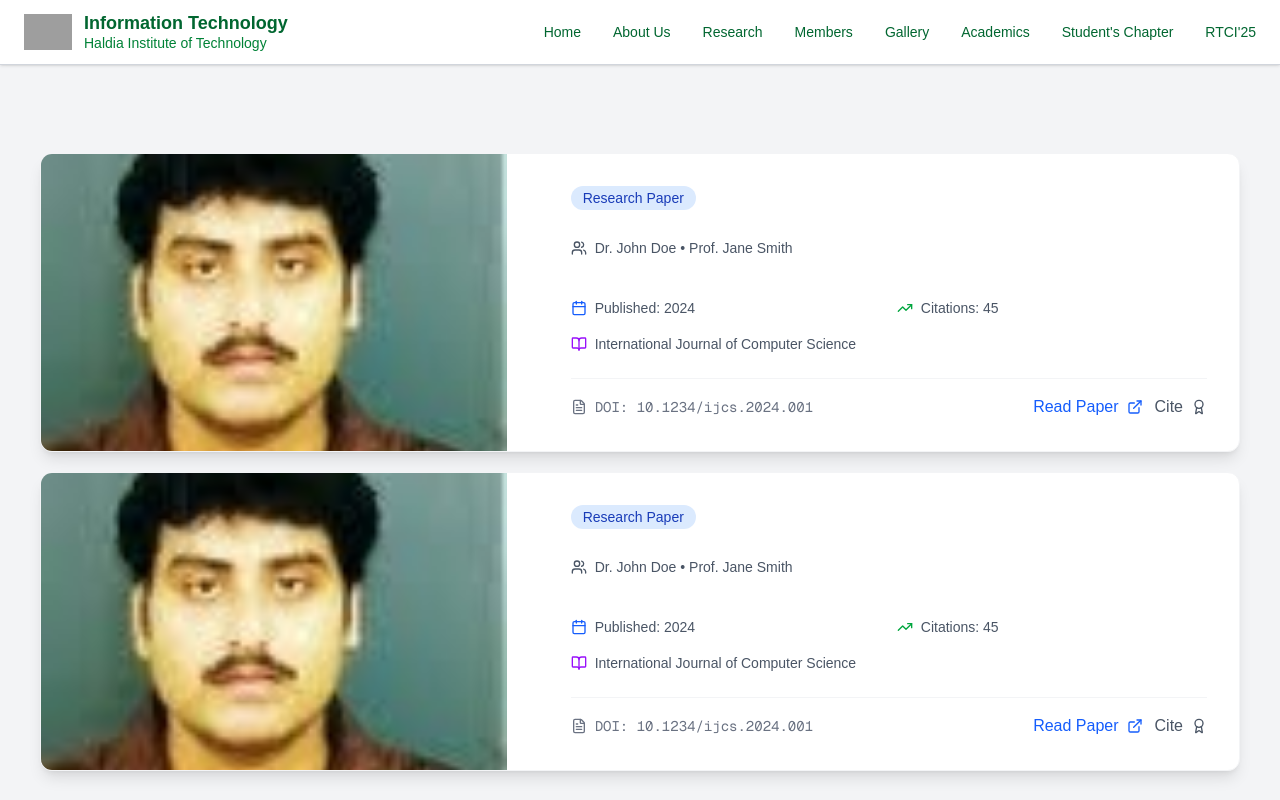
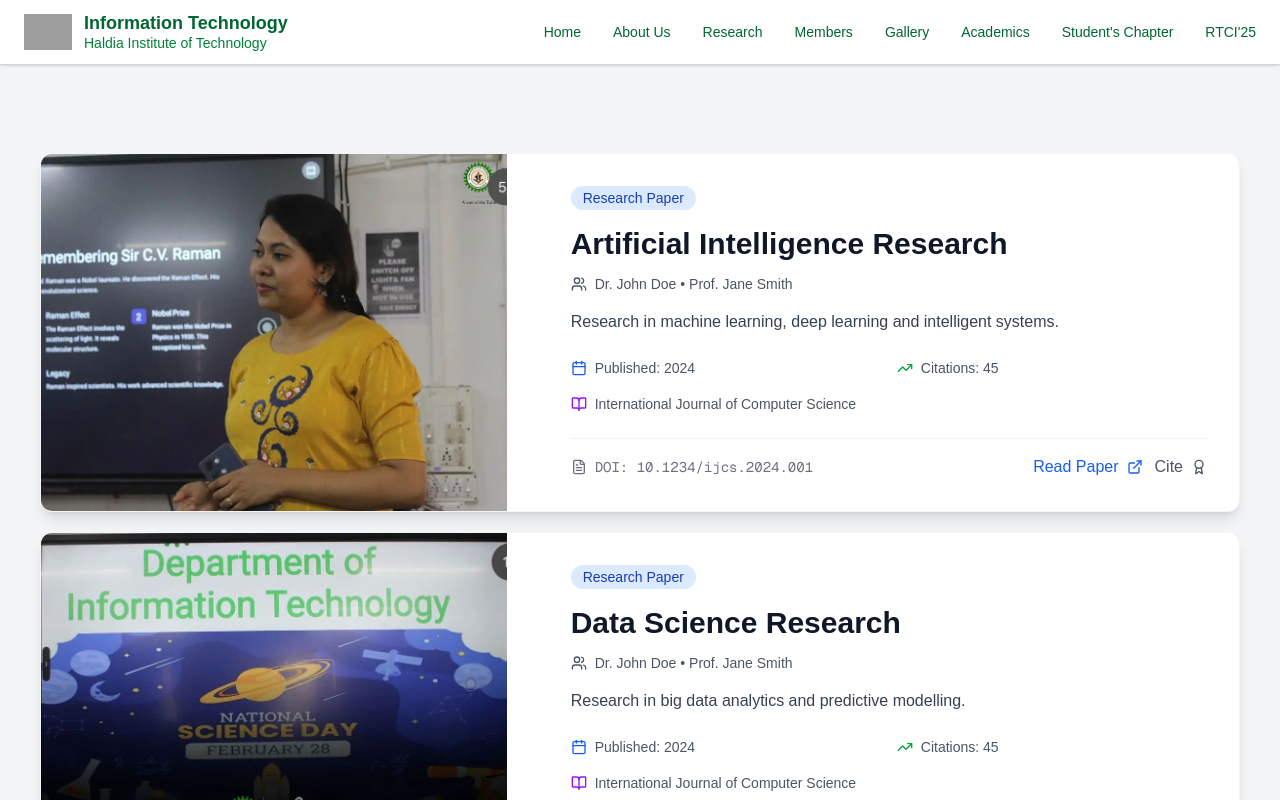
Before and after one commit to aloksahhh/it-department, a Next.js app: page /research in a window 1280 px wide. Shown: the top 800 px of the page. Built offline with nearby package versions, Linux system fonts and the light colour scheme; grey boxes are pictures that could not be loaded.

Commit message:
Update page.tsx in app section

```diff
--- a/src/app/research/page.tsx
+++ b/src/app/research/page.tsx
@@ -7,8 +7,20 @@ export default function AboutPage() {
 
    <main className="w-full py-16 bg-gray-100">
       <section className="max-w-7xl mx-auto px-6 ">
-        <ResearchCard />
-           <ResearchCard />
+        <ResearchCard
+  title="Artificial Intelligence Research"
+  description="Research in machine learning, deep learning and intelligent systems."
+  imageSrc="/img/IT.jpeg"
+  imageAlt="AI Research"
+/>
+
+<ResearchCard
+  title="Data Science Research"
+  description="Research in big data analytics and predictive modelling."
+  imageSrc="/img/IT1.jpeg"
+  imageAlt="Data Science"
+/>
+
        </section>
        </main>
 
```
